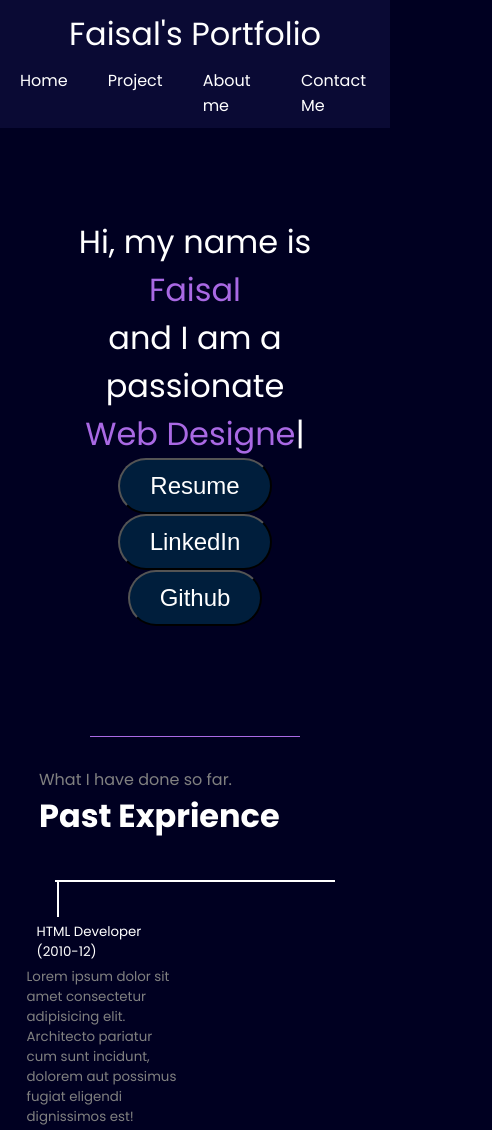
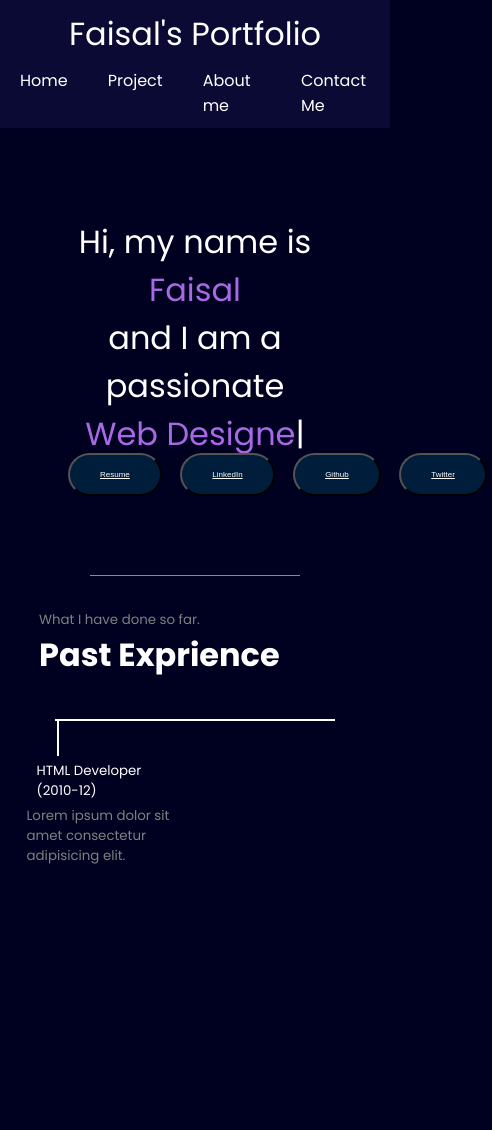
Before and after one commit to faisalnightstar/Portfolio, a plain HTML site: page index.html in a window 390 px wide. Shown: the top 1130 px of the page, 492 px wide, since content can reach past the window. Drawn offline with nearby package versions, Linux system fonts and the light colour scheme.

Commit message:
updated X and resume

```diff
--- a/index.html
+++ b/index.html
@@ -41,9 +41,11 @@
                 <span id="element"></span>
 
                 <div class="buttons">
-                    <button class="btn"><a href="Media/" target="_blank" >Resume</a></button>
+                    <button class="btn"><a href="Media/Faisal resume.PDF" target="_blank" >Resume</a></button>
                     <button class="btn"><a href="https://www.linkedin.com/in/faisalnightstar/" target="_blank">LinkedIn</a></button>
+
                     <button class="btn"><a href="https://github.com/faisalnightstar" target="_blank">Github</a></button>
+                    <button class="btn"> <a href="https://x.com/faisalnightstar">Twitter</a> </button>
                 </div>
 
             </div>
@@ -63,8 +65,7 @@
                 <div class="verticle">
                     <img class="image-top" src="Media/developer.png" alt="">
                     <div class="verticle-title">HTML Developer (2010-12)</div>
-                    <div class="verticle-desc">Lorem ipsum dolor sit amet consectetur adipisicing elit. Architecto
-                        pariatur cum sunt incidunt, dolorem aut possimus fugiat eligendi dignissimos est!</div>
+                    <div class="verticle-desc">Lorem ipsum dolor sit amet consectetur adipisicing elit. </div>
                 </div>
                 <!-- <div class="verticle">
                     <img class="image-top" src="Media/developer.png" alt="">
--- a/style.css
+++ b/style.css
@@ -1,6 +1,7 @@
 * {
   margin: 0;
   padding: 0;
+  color: white;
 }
 
 body {
@@ -66,6 +67,9 @@ nav ul li a:hover {
 .leftSection .buttons{
     /* padding: 15px 60px; */
     color: white;
+    display: flex;
+    justify-content: start;
+
 
 }
 .leftSection .btn {
@@ -75,11 +79,23 @@ nav ul li a:hover {
     border-radius: 40px;
     justify-content: space-between;
     cursor: pointer;
+    margin: 0px 5px;
+    display: inline;
 
 }
 
+/* .leftSection .btnn {
+  background-color: rgb(0, 30, 60);
+  color: white;
+  padding: 15px 45px;
+  margin: 5px;
+  border-radius: 40px;
+  justify-content: space-between;
+  cursor: pointer;
+} */
 
-.leftSection .btn >a{
+
+.leftSection .btnn >a{
     color: white;
     text-decoration: none;
 
@@ -161,6 +177,8 @@ main h2 {
     font-size: 2vh;
     width: 150px;
     color: grey;
+    font-size: xx-small;
+
 }
 /* this tag footer */
 footer{
@@ -170,7 +188,7 @@ footer{
 /* this is class=footer */
 .footer{
     display:flex;
-    padding: 23px 122px;
+    padding: 23px 90px;
     justify-content: center;
 }
 
@@ -218,10 +236,36 @@ footer{
     margin-bottom: 20px; /* Space between sections */
   }
 
+  .leftSection .buttons{
+    /* margin: 0px;  */
+    color: white;
+    display: ruby-text;
+
+
+}
+
   .leftSection .btn {
-    padding: 12px 30px; /* Adjust button padding */
-    font-size: 1.5rem; /* Decrease font size */
+    padding: 15px 30px; /* Adjust button padding */
+    font-size: 0.5rem; /* Decrease font size */
+    margin: 5px;
   }
+
+  /* .leftSection .btnn {
+    background-color: rgb(0, 30, 60);
+    color: white;
+    padding: 15px 40px;
+    margin: 5px;
+    border-radius: 40px;
+    justify-content: space-between;
+    cursor: pointer;
+} */
+  main hr{
+    margin-top: -77px;
+  }
+  .text-grey{
+    font-size: smaller;
+  }
+
 
   .rightSection{
     display: none;
@@ -253,11 +297,12 @@ footer{
     display: none;
   }
 
+
   .footer > div {
     width: 100%;
     /* margin-bottom: 10px; */
     display: flex;
-    padding: 15px 20px;
+    padding: 5px 50px;
     margin: auto;
   }
 }
```
Also changed, not shown: 1 other file.
